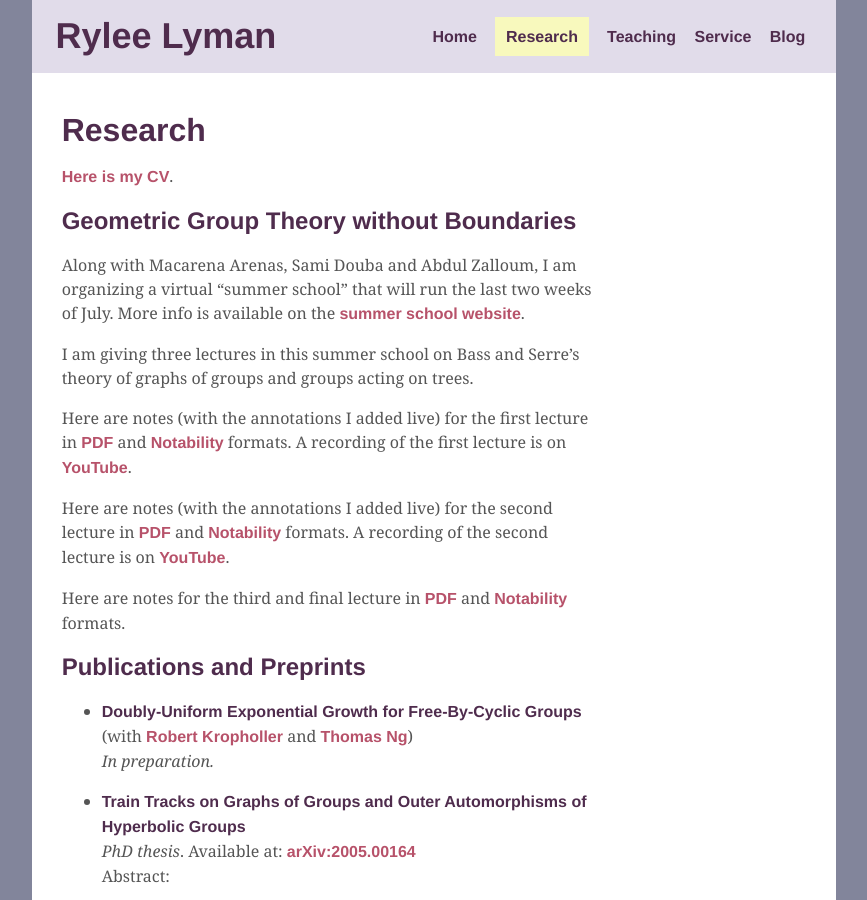
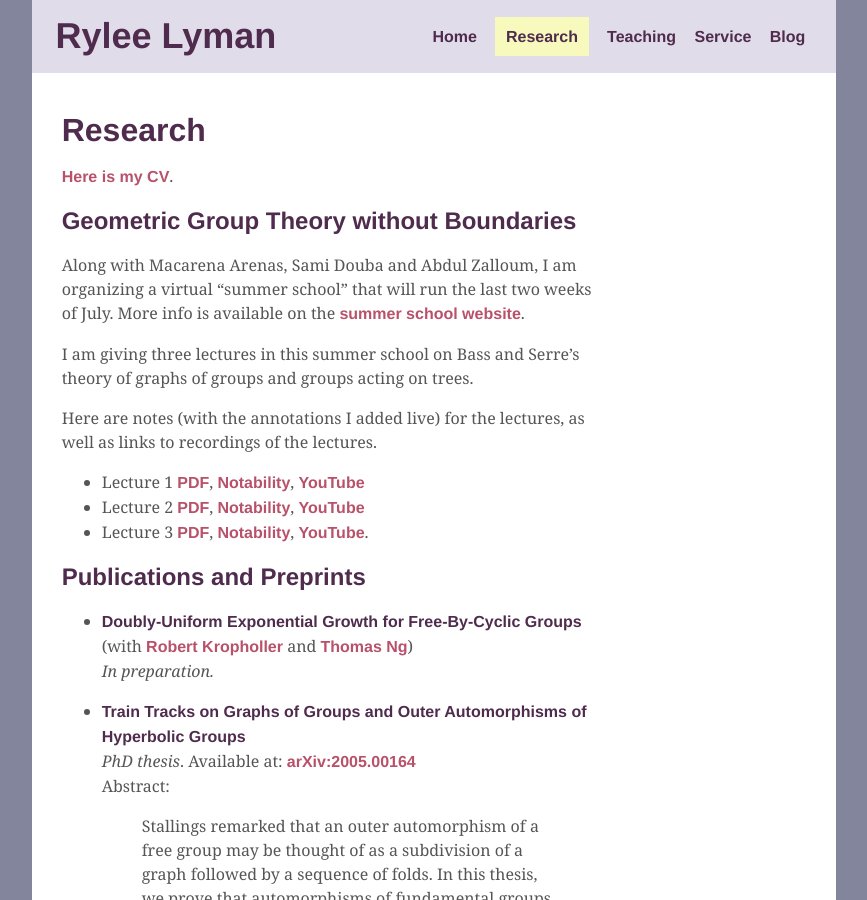
Before and after one commit to ryleelyman/Site, a Jekyll site: the page built from research.md, in a window 1280 px wide and 900 px high. Shown: the whole window, without its empty margins (206-1073 px from the left). Built offline with Jekyll 4.4.1, drawn with Linux system fonts in a browser that asks for light colours; formulas are drawn with MathJax 3.

Commit message:
update lecture 3

```diff
--- a/research.md
+++ b/research.md
@@ -17,15 +17,10 @@ I am giving three lectures in this summer school on Bass and Serre's theory
 of graphs of groups and groups acting on trees.
 
 Here are notes (with the annotations I added live)
-for the first lecture in [PDF][Lecture1PDF] and [Notability][Lecture1Note] formats.
-A recording of the first lecture is on [YouTube][YouTube1].
-
-Here are notes (with the annotations I added live)
-for the second lecture in [PDF][Lecture2PDF] and [Notability][Lecture2Note] formats.
-A recording of the second lecture is on [YouTube][YouTube2].
-
-Here are notes
-for the third and final lecture in [PDF][Lecture3PDF] and [Notability][Lecture3Note] formats.
+for the lectures, as well as links to recordings of the lectures.
+ - Lecture 1 [PDF][Lecture1PDF], [Notability][Lecture1Note], [YouTube][Youtube1]
+ - Lecture 2 [PDF][Lecture2PDF], [Notability][Lecture2Note], [YouTube][YouTube2]
+ - Lecture 3 [PDF][Lecture3PDF], [Notability][Lecture3Note], [YouTube][YouTube3].
 
 [Lecture1PDF]: {{ "assets/pdfs/GGTWB1.pdf" | relative_url }}
 [Lecture1Note]: {{ "assets/pdfs/GGTWB1.note" | relative_url }}
```
Also changed, not shown: other parts of research.md (+1 -0 lines), 5 other files.
